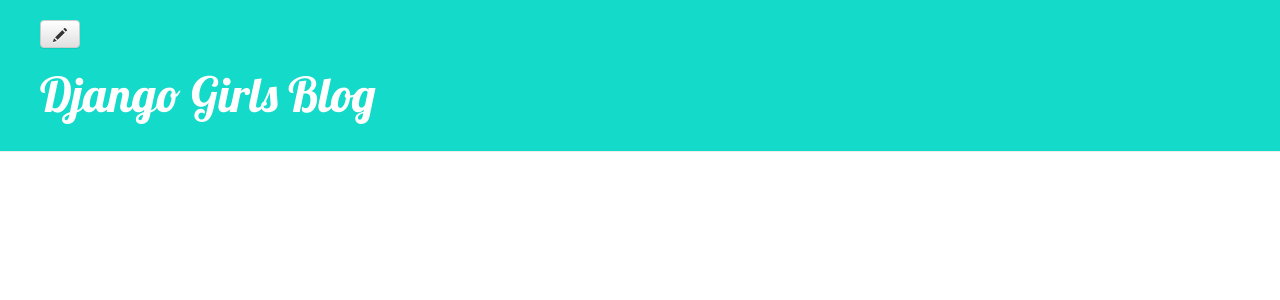
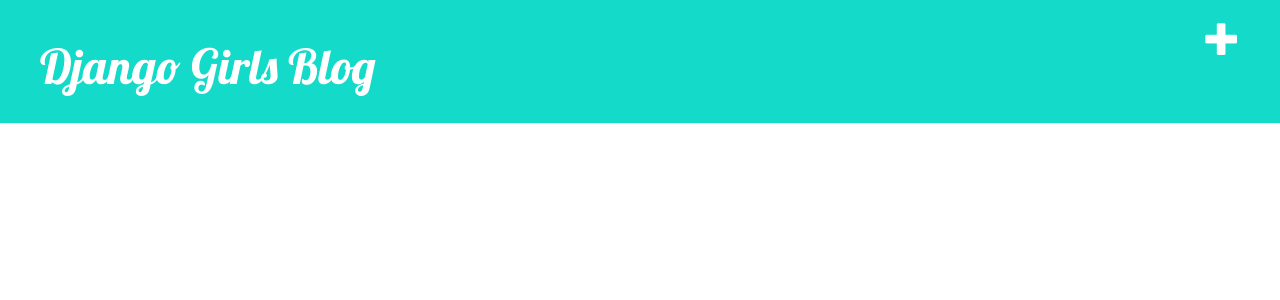
Before and after one commit to alexwweston/djangogirls-blog, a Django app: page / in a window 1280 px wide. Shown: the top 300 px of the page. Run offline with Django 3.2, Linux system fonts and the light colour scheme; the visitor is signed in with stand-in values (Sample User, id 1); data that the repository does not hold is empty; some libraries are stand-ins or nearby versions.

Commit message:
fix copy pasta

```diff
--- a/blog/templates/blog/base.html
+++ b/blog/templates/blog/base.html
@@ -11,7 +11,7 @@
         <body>
             <div class="page-header">
                 {% if user.is_authenticated %}
-                    <a class="btn btn-default" href="{% url 'post_edit' pk=post.pk %}"><span class="glyphicon glyphicon-pencil"></span></a>
+                    <a href="{% url 'post_new' %}" class="top-menu"><span class="glyphicon glyphicon-plus"></span></a>
                 {% endif %}
                 <h1><a href="/">Django Girls Blog</a></h1>
             </div>
--- a/blog/templates/blog/post_detail.html
+++ b/blog/templates/blog/post_detail.html
@@ -7,9 +7,9 @@
                 {{ post.published_date }}
             </div>
         {% endif %}
-        {% if user.is_authenticated %}
-        <a href="{% url 'post_new' %}" class="top-menu"><span class="glyphicon glyphicon-plus"></span></a>
-    {% endif %}
+    {% if user.is_authenticated %}
+        <a class="btn btn-default" href="{% url 'post_edit' pk=post.pk %}"><span class="glyphicon glyphicon-pencil"></span></a>
+   {% endif %}
         <h1>{{ post.title }}</h1>
         <p>{{ post.text|linebreaksbr }}</p>
     </div>
```
